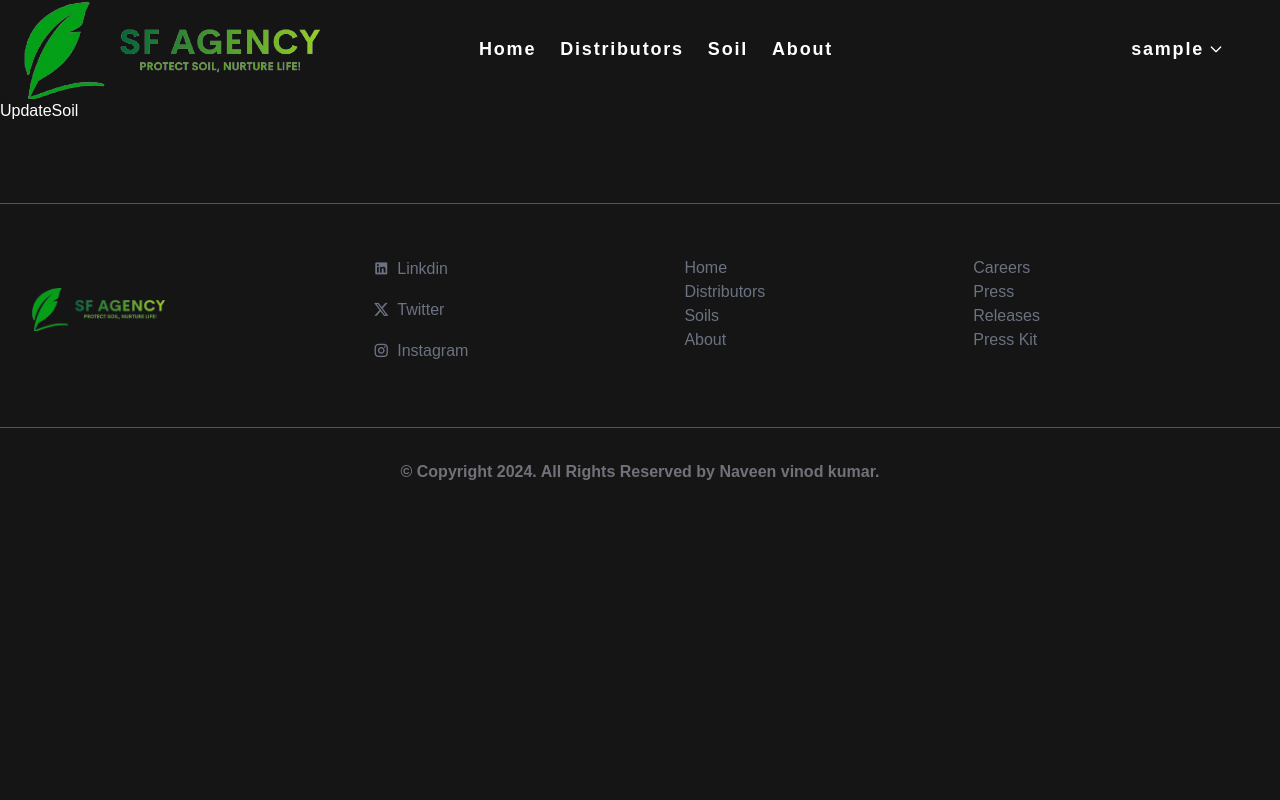
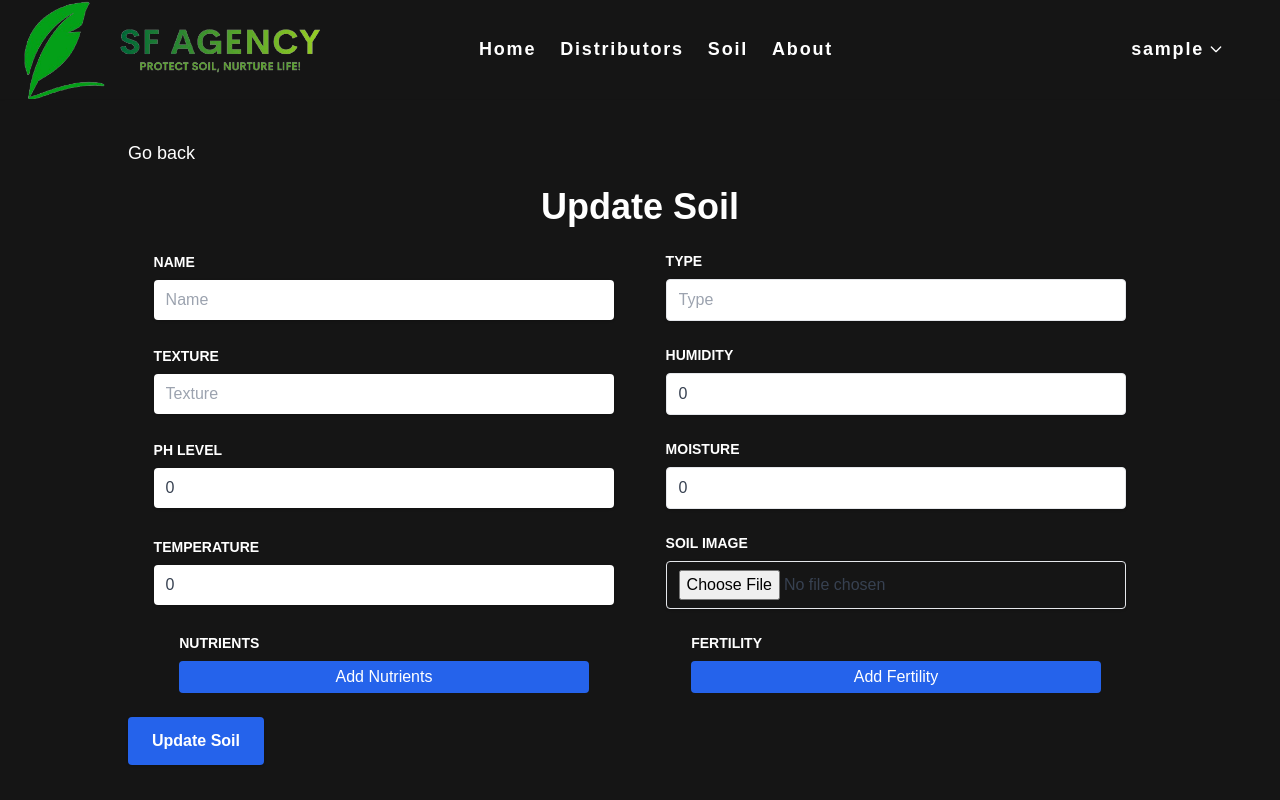
Before and after one commit to Naveenvk29/Soli_Agency, a React (Vite) app in the folder client/: page /admin/soil/update/1 in a window 1280 px wide. Shown: the top 800 px of the page. Built offline with nearby package versions, Linux system fonts and the light colour scheme; sample sign-in values are in the browser's storage.

Commit message:
update updated page

```diff
--- a/client/src/pages/Admin/Soil/UpdateSoil.jsx
+++ b/client/src/pages/Admin/Soil/UpdateSoil.jsx
@@ -1,7 +1,281 @@
-import React from "react";
+import { useUpdateSoilMutation } from "../../../redux/api/soilApi";
+import { useState, useEffect } from "react";
+import { useNavigate, useParams } from "react-router-dom"; // useParams to get soilId
+import { toast } from "react-toastify";
 
-const UpdateSoil = () => {
-  return <div>UpdateSoil</div>;
+const UpdateSoil = ({ initialData }) => {
+  const [soilData, setSoilData] = useState({
+    name: "",
+    type: "",
+    texture: "",
+    nutrients: {},
+    fertility: {},
+    humidity: 0,
+    pH: 0,
+    temperature: 0,
+    moisture: 0,
+  });
+
+  const [soilImage, setSoilImage] = useState(null);
+  const [imagePreview, setImagePreview] = useState(null);
+  const navigate = useNavigate();
+  const { id } = useParams(); // Get soilId from URL params
+
+  const [updateSoil, { isLoading }] = useUpdateSoilMutation();
+
+  useEffect(() => {
+    // Prefill the form with initial data
+    if (initialData) {
+      setSoilData(initialData);
+      if (initialData.image) {
+        setImagePreview(initialData.image);
+      }
+    }
+  }, [initialData]);
+
+  const handleFileChange = (e) => {
+    const file = e.target.files[0];
+    if (file) {
+      setSoilImage(file);
+      const reader = new FileReader();
+      reader.onload = (e) => {
+        setImagePreview(e.target.result); // Set image preview
+      };
+      reader.readAsDataURL(file);
+    }
+  };
+
+  const handleSubmit = async (e) => {
+    e.preventDefault();
+
+    const formData = new FormData();
+    formData.append("name", soilData.name);
+    formData.append("type", soilData.type);
+    formData.append("texture", soilData.texture);
+    formData.append("humidity", soilData.humidity);
+    formData.append("pH", soilData.pH);
+    formData.append("temperature", soilData.temperature);
+    formData.append("moisture", soilData.moisture);
+
+    if (soilImage) formData.append("SoilImage", soilImage); // Only update the image if it's changed
+    formData.append("nutrients", JSON.stringify(soilData.nutrients));
+    formData.append("fertility", JSON.stringify(soilData.fertility));
+
+    try {
+      await updateSoil({ id, formData }).unwrap();
+      toast.success("Soil updated successfully!");
+      navigate("/soil");
+    } catch (error) {
+      console.error(error);
+      toast.error("Failed to update soil. Please try again.");
+    }
+  };
+
+  const renderDynamicFields = (data, setData, label) => (
+    <>
+      <label className="text-sm font-bold mb-2 uppercase">{label}</label>
+      {Object.keys(data).map((key, index) => (
+        <div key={index} className="flex items-center space-x-4 my-2">
+          <input
+            type="text"
+            placeholder="Name"
+            className="text-gray-700 px-3 py-2 rounded shadow focus:outline-none focus:ring-blue-500"
+            value={key}
+            onChange={(e) => {
+              const updatedData = { ...data };
+              const value = updatedData[key];
+              delete updatedData[key];
+              updatedData[e.target.value] = value;
+              setData(updatedData);
+            }}
+          />
+          <input
+            type="number"
+            placeholder="Value"
+            className="text-gray-700 px-3 py-2 rounded shadow focus:outline-none focus:ring-blue-500"
+            value={data[key]}
+            onChange={(e) => {
+              setData({
+                ...data,
+                [key]: e.target.value,
+              });
+            }}
+          />
+          <button
+            type="button"
+            className="text-red-600 font-semibold"
+            onClick={() => {
+              const updatedData = { ...data };
+              delete updatedData[key];
+              setData(updatedData);
+            }}
+          >
+            Remove
+          </button>
+        </div>
+      ))}
+      <button
+        type="button"
+        className="bg-blue-600 text-white px-4 py-1 rounded hover:bg-blue-500"
+        onClick={() => setData({ ...data, "": "" })}
+      >
+        Add {label}
+      </button>
+    </>
+  );
+
+  return (
+    <div className="max-w-screen-lg mx-auto my-10">
+      <h2
+        className="text-lg hover:underline hover:text-blue-500"
+        onClick={() => navigate(-1)}
+      >
+        Go back
+      </h2>
+      <h1 className="text-4xl text-center font-bold my-5">Update Soil</h1>
+      <form onSubmit={handleSubmit} encType="multipart/form-data">
+        <div className="my-6 flex items-center justify-around w-full">
+          <div className="flex flex-col w-[45%]">
+            <label className="text-sm font-bold mb-2 uppercase">Name</label>
+            <input
+              className="text-gray-700 px-3 py-2 rounded shadow focus:outline-none focus:ring-blue-500"
+              type="text"
+              placeholder="Name"
+              value={soilData.name}
+              onChange={(e) =>
+                setSoilData({ ...soilData, name: e.target.value })
+              }
+            />
+          </div>
+          <div className="flex flex-col w-[45%]">
+            <label className="text-sm font-bold mb-2 uppercase">Type</label>
+            <input
+              className="px-3 py-2 text-gray-700 border rounded shadow focus:outline-none focus:ring-blue-500"
+              type="text"
+              placeholder="Type"
+              value={soilData.type}
+              onChange={(e) =>
+                setSoilData({ ...soilData, type: e.target.value })
+              }
+            />
+          </div>
+        </div>
+
+        <div className="my-6 flex items-center justify-around w-full">
+          <div className="flex flex-col w-[45%]">
+            <label className="text-sm font-bold mb-2 uppercase">Texture</label>
+            <input
+              className="text-gray-700 px-3 py-2 rounded shadow focus:outline-none focus:ring-blue-500"
+              type="text"
+              placeholder="Texture"
+              value={soilData.texture}
+              onChange={(e) =>
+                setSoilData({ ...soilData, texture: e.target.value })
+              }
+            />
+          </div>
+          <div className="flex flex-col w-[45%]">
+            <label className="text-sm font-bold mb-2 uppercase">Humidity</label>
+            <input
+              className="px-3 py-2 text-gray-700 border rounded shadow focus:outline-none focus:ring-blue-500"
+              type="number"
+              placeholder="Humidity"
+              value={soilData.humidity}
+              onChange={(e) =>
+                setSoilData({ ...soilData, humidity: e.target.value })
+              }
+            />
+          </div>
+        </div>
+
+        <div className="my-6 flex items-center justify-around w-full">
+          <div className="flex flex-col w-[45%]">
+            <label className="text-sm font-bold mb-2 uppercase">pH Level</label>
+            <input
+              className="text-gray-700 px-3 py-2 rounded shadow focus:outline-none focus:ring-blue-500"
+              type="number"
+              placeholder="pH Level"
+              value={soilData.pH}
+              onChange={(e) => setSoilData({ ...soilData, pH: e.target.value })}
+            />
+          </div>
+          <div className="flex flex-col w-[45%]">
+            <label className="text-sm font-bold mb-2 uppercase">Moisture</label>
+            <input
+              className="px-3 py-2 text-gray-700 border rounded shadow focus:outline-none focus:ring-blue-500"
+              type="number"
+              placeholder="Moisture"
+              value={soilData.moisture}
+              onChange={(e) =>
+                setSoilData({ ...soilData, moisture: e.target.value })
+              }
+            />
+          </div>
+        </div>
+
+        <div className="my-6 flex items-center justify-around w-full">
+          <div className="flex flex-col w-[45%]">
+            <label className="text-sm font-bold mb-2 uppercase">
+              Temperature
+            </label>
+            <input
+              className="text-gray-700 px-3 py-2 rounded shadow focus:outline-none focus:ring-blue-500"
+              type="number"
+              placeholder="Temperature"
+              value={soilData.temperature}
+              onChange={(e) =>
+                setSoilData({ ...soilData, temperature: e.target.value })
+              }
+            />
+          </div>
+
+          <div className="flex flex-col w-[45%]">
+            <label className="text-sm font-bold mb-2 uppercase">
+              Soil Image
+            </label>
+            <input
+              type="file"
+              className="px-3 py-2 text-gray-700 border rounded shadow focus:outline-none focus:ring-blue-500"
+              onChange={handleFileChange}
+            />
+            {imagePreview && (
+              <img
+                src={imagePreview}
+                alt="Soil Preview"
+                className="mt-2 w-24 h-24 object-cover"
+              />
+            )}
+          </div>
+        </div>
+
+        <div className="my-6 flex items-center justify-around w-full">
+          <div className="flex flex-col w-[40%]">
+            {renderDynamicFields(
+              soilData.nutrients,
+              (newNutrients) =>
+                setSoilData({ ...soilData, nutrients: newNutrients }),
+              "Nutrients"
+            )}
+          </div>
+          <div className="flex flex-col w-[40%]">
+            {renderDynamicFields(
+              soilData.fertility,
+              (newFertility) =>
+                setSoilData({ ...soilData, fertility: newFertility }),
+              "Fertility"
+            )}
+          </div>
+        </div>
+
+        <button
+          className="px-6 py-3 bg-blue-600 text-white font-semibold rounded hover:bg-blue-500 shadow"
+          type="submit"
+        >
+          {isLoading ? "Updating Soil..." : "Update Soil"}
+        </button>
+      </form>
+    </div>
+  );
 };
 
 export default UpdateSoil;
```
